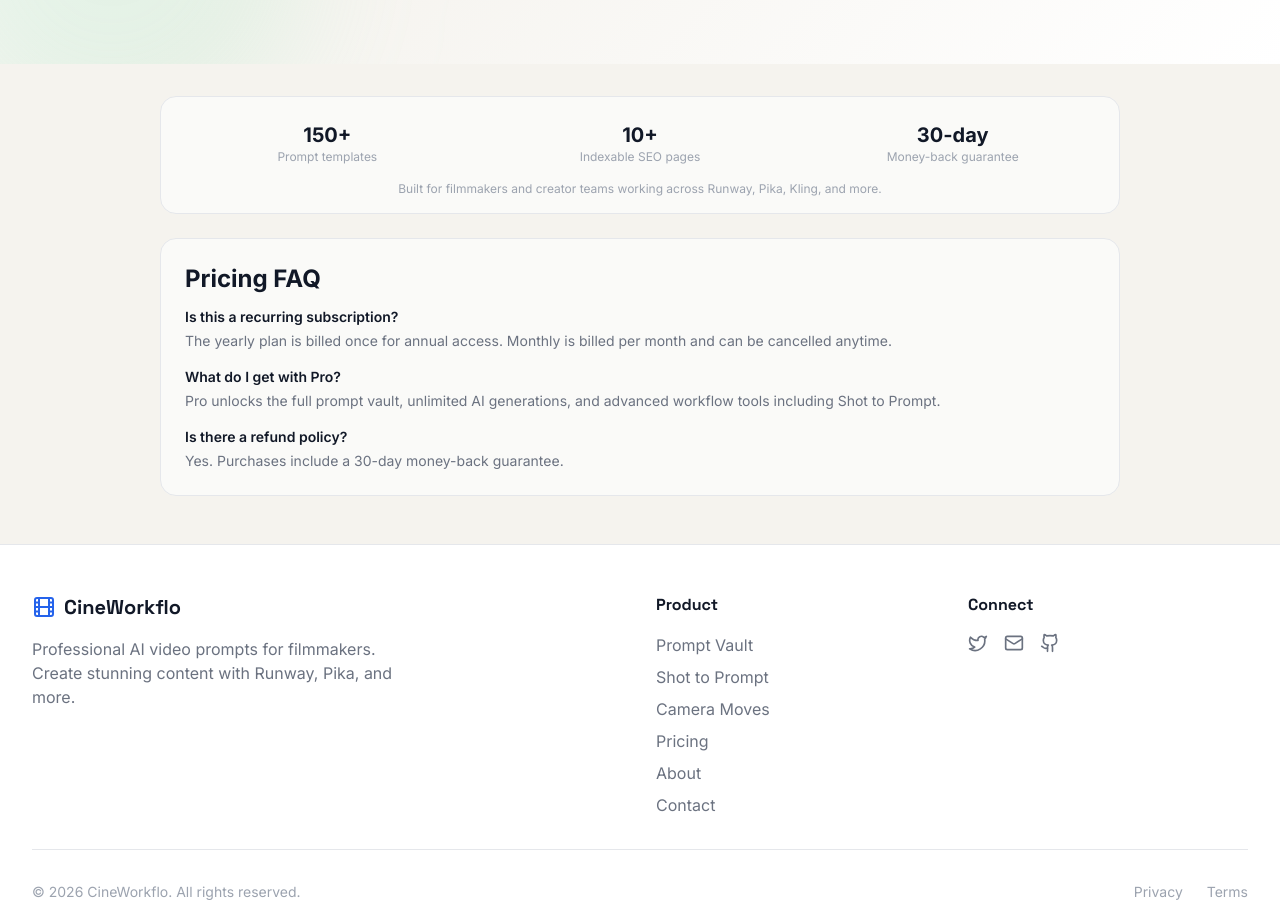
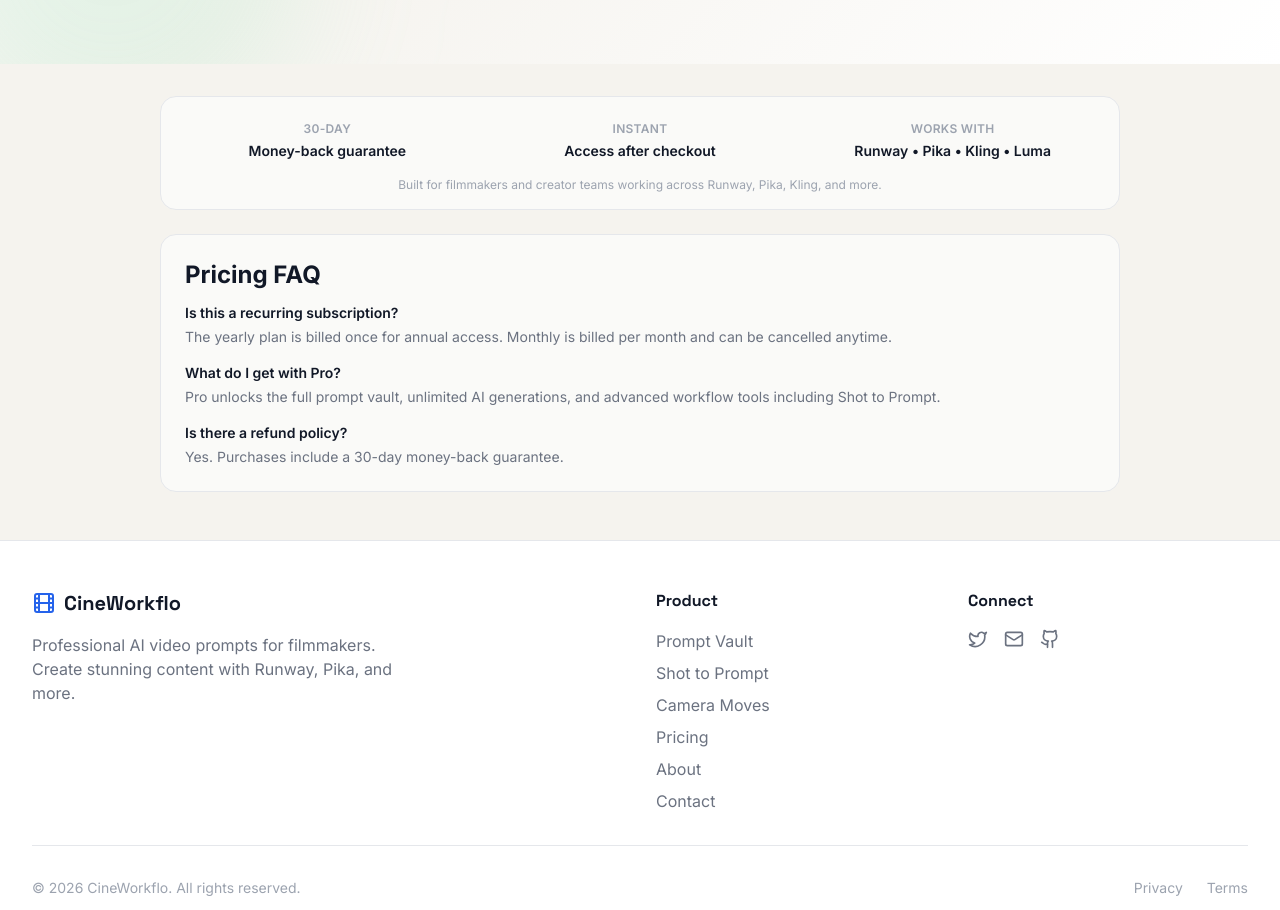
Before and after one commit to sakaarpuri/Cineworkflo, a React (Vite) app: page /pricing in a window 1280 px wide. Shown: the part 969-1879 px from the top of the page. Built offline with nearby package versions, Linux system fonts and the light colour scheme; no server answers; the HTML template or start-up script is replaced by a standard one.

Commit message:
Refresh hero social proof content

```diff
--- a/src/components/HeroGallery.jsx
+++ b/src/components/HeroGallery.jsx
@@ -175,7 +175,7 @@ export default function HeroGallery() {
             <Link to="/camera-moves" onClick={() => trackCtaEvent('hero_camera_moves_link', '/')} className="underline">Camera Moves</Link>
           </div>
 
-          <SocialProofBar />
+          <SocialProofBar variant="hero" />
         </div>
 
         {/* Prompt Gallery - PromptVault Style Cards with Copy */}
--- a/src/components/SocialProofBar.jsx
+++ b/src/components/SocialProofBar.jsx
@@ -1,9 +1,15 @@
-export default function SocialProofBar() {
-  const items = [
-    { value: '150+', label: 'Prompt templates' },
-    { value: '10+', label: 'Indexable SEO pages' },
-    { value: '30-day', label: 'Money-back guarantee' }
-  ]
+export default function SocialProofBar({ variant = 'hero' }) {
+  const items = variant === 'pricing'
+    ? [
+        { value: '30-day', label: 'Money-back guarantee' },
+        { value: 'Instant', label: 'Access after checkout' },
+        { value: 'Works with', label: 'Runway • Pika • Kling • Luma' }
+      ]
+    : [
+        { value: 'Works with', label: 'Runway • Pika • Kling • Luma' },
+        { value: 'Modes', label: 'Beginner + Pro detail level' },
+        { value: 'Workflow', label: 'Vault + tools + camera moves' }
+      ]
 
   return (
     <div
@@ -16,8 +22,8 @@ export default function SocialProofBar() {
       <div className="grid sm:grid-cols-3 gap-3">
         {items.map((item) => (
           <div key={item.label} className="text-center py-2">
-            <div className="text-xl font-bold" style={{ color: 'var(--text-primary)' }}>{item.value}</div>
-            <div className="text-xs" style={{ color: 'var(--text-muted)' }}>{item.label}</div>
+            <div className="text-xs font-semibold tracking-wide uppercase" style={{ color: 'var(--text-muted)' }}>{item.value}</div>
+            <div className="text-sm font-semibold mt-1" style={{ color: 'var(--text-primary)' }}>{item.label}</div>
           </div>
         ))}
       </div>
--- a/src/pages/PricingPage.jsx
+++ b/src/pages/PricingPage.jsx
@@ -20,7 +20,7 @@ export default function PricingPage({ onAuthClick }) {
       <Pricing onAuthClick={onAuthClick} />
 
       <div className="max-w-5xl mx-auto px-4 sm:px-6 lg:px-8 pb-12">
-        <SocialProofBar />
+        <SocialProofBar variant="pricing" />
 
         <section
           className="rounded-2xl p-6 mt-6"
```
